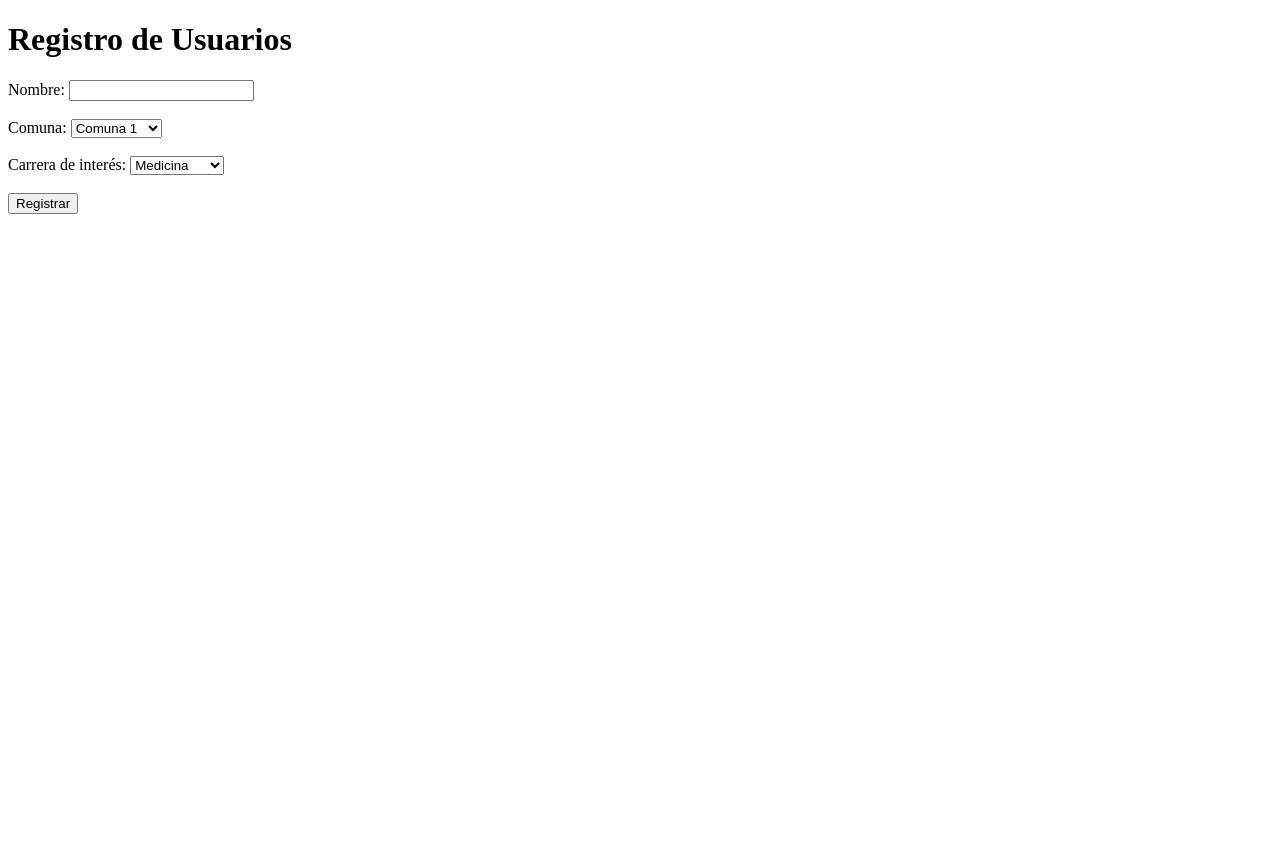
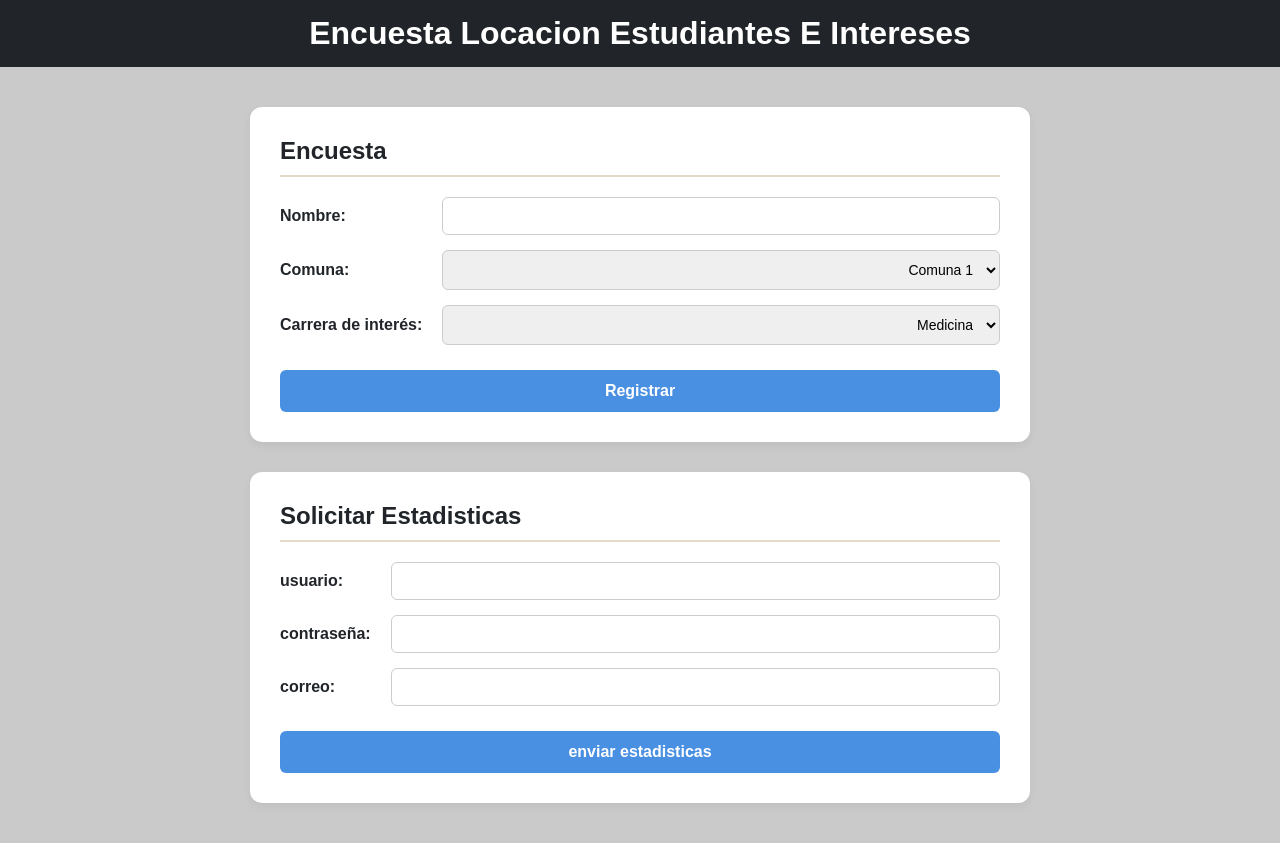
Before and after one commit to Keniatv24/proyecto-final-internet, a Flask app: page / in a window 1280 px wide. Before the commit the page ends 214 px from the top, so only its background shows below. Run offline with Flask 3, Linux system fonts and the light colour scheme; some libraries are stand-ins or nearby versions.

Commit message:
removed prior progress regarding databased based on an allegedly existing database on a diferent repository/location; main branch had an updated version of the front

```diff
--- /dev/null
+++ b/web-app/static/styles.css
@@ -0,0 +1,110 @@
+body {
+    font-family: Arial, sans-serif;
+    background-color: #cacaca;
+    margin: 0;
+    padding: 0;
+    color: #212529;
+}
+
+/* --- Header Styles --- */
+header {
+    position: sticky;       /* Keeps header on top */
+    top: 0;
+    width: 100%;
+    background-color: #212529; /* Dark background so text is readable when scrolling */
+    color: rgb(255, 255, 255);
+    display: flex;
+    justify-content: center; /* Centers horizontally */
+    align-items: center;
+    padding: 15px 0;
+    z-index: 1000;
+    margin-bottom: 30px;
+}
+
+header h1 {
+    margin: 0;
+    text-transform: capitalize;
+}
+
+/* Hide header text on mobile screens */
+@media (max-width: 768px) {
+    header h1 {
+        display: none;
+    }
+    header {
+        padding: 10px 0;
+    }
+}
+
+/* --- Container & Feature Section Styles --- */
+.container {
+    width: 90%;
+    max-width: 800px;
+    margin: 40px auto;
+    background-color: transparent;
+    padding: 0px 10px;
+    box-sizing: border-box;
+}
+
+.Feature_section {
+    background-color: #ffffff;
+    border-radius: 12px;
+    padding: 30px;
+    margin-bottom: 30px;
+    box-shadow: 0 4px 10px rgba(0, 0, 0, 0.05);
+}
+
+.Feature_section h2 {
+    margin-top: 0;
+    text-transform: capitalize;
+    border-bottom: 2px solid #E3DAC9;
+    padding-bottom: 10px;
+    margin-bottom: 20px;
+}
+
+/* --- Form Grid Styles --- */
+form {
+    display: grid;
+    /* First column auto-sizes to fit labels, second fills the remaining space */
+    grid-template-columns: auto 1fr;
+    gap: 15px 20px;         /* Row gap 15px, Column gap 20px */
+    align-items: center;    /* Vertically aligns labels with inputs */
+}
+
+label {
+    text-align: left;       /* Ensures labels are aligned to the left */
+    font-weight: bold;
+    white-space: nowrap;    /* Prevents labels from breaking into multiple lines if possible */
+}
+
+input[type="text"],
+input[type="password"],
+select {
+    width: 100%;
+    padding: 10px;
+    border: 1px solid #ccc;
+    border-radius: 6px;
+    box-sizing: border-box;
+    font-size: 14px;
+
+    /* Adds right-alignment to the text inside inputs and select boxes */
+    text-align: right;
+}
+
+button {
+    grid-column: 1 / -1;    /* Makes the button stretch across both grid columns */
+    padding: 12px;
+    background-color: #4A90E2;
+    color: white;
+    border: none;
+    border-radius: 6px;
+    cursor: pointer;
+    font-size: 16px;
+    font-weight: bold;
+    margin-top: 10px;
+    transition: background-color 0.3s;
+}
+
+button:hover {
+    background-color: #357ABD;
+}
--- a/web-app/templates/index_es.html
+++ b/web-app/templates/index_es.html
@@ -1,24 +1,29 @@
 <!DOCTYPE html>
 <html lang="es">
+
 <head>
     <meta charset="UTF-8">
     <title>Registro de Usuarios</title>
+    <link rel="stylesheet" href="{{ url_for('static', filename='styles.css') }}">
 </head>
+
 <body>
-    <h1>Registro de Usuarios</h1>
-
+    <header>
+        <h1> encuesta locacion estudiantes e intereses </h1>
+    </header>
+    <div class="container">
+    <div class="Feature_section">
+        <h2> encuesta </h2>
         {% if mensaje %}
         <p>{{ mensaje }}</p>
         {% endif %}
 
         <form method="POST">
-        <label>Nombre:</label>
-        <input type="text" name="nombre" required>
+            <label for="nombre">Nombre:</label>
+            <input type="text" id=" nombre" name="nombre" required>
 
-        <br><br>
-
-        <label>Comuna:</label>
-        <select name="comuna">
+            <label for="comuna">Comuna:</label>
+            <select id="comuna" name="comuna">
                 <option value="1">Comuna 1</option>
                 <option value="2">Comuna 2</option>
                 <option value="3">Comuna 3</option>
@@ -31,19 +36,33 @@
                 <option value="10">Comuna 10</option>
             </select>
 
-        <br><br>
-
-        <label>Carrera de interés:</label>
-        <select name="carrera">
+            <label for="carrera">Carrera de interés:</label>
+            <select id="carrera" name="carrera">
                 <option>Medicina</option>
                 <option>Ingeniería</option>
                 <option>Abogacía</option>
                 <option>Licenciatura</option>
             </select>
 
-        <br><br>
-
             <button type="submit">Registrar</button>
         </form>
+    </div>
+
+    <div class="Feature_section">
+        <h2> solicitar estadisticas</h2>
+        <form method="POST">
+            <label for="usuario">usuario:</label>
+            <input type="text" id="usuario" name="usuario" required>
+
+            <label for="contrasena">contraseña:</label>
+            <input type="password" id="contrasena" name="contraseña" required>
+
+            <label for="correo">correo:</label>
+            <input type="text" id="correo" name="correo" required>
+            <button type="submit">enviar estadisticas</button>
+        </form>
+    </div>
+    </div>
 </body>
+
 </html>
```
Lines whose indentation alone changed are shown as unchanged.
